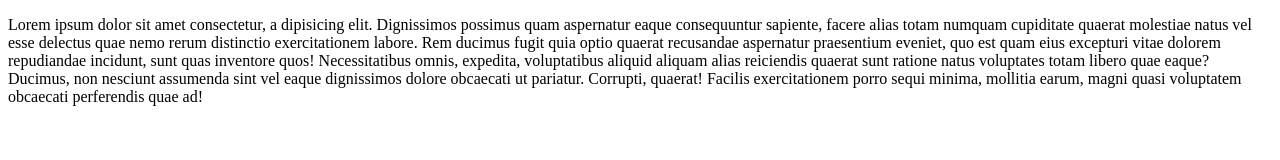
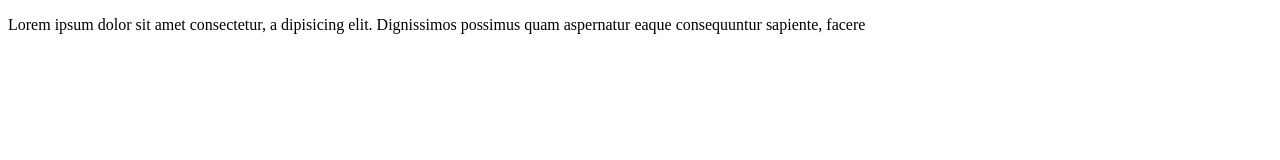
Before and after one commit to mta-8713/project, a plain HTML site: page about.html in a window 1280 px wide. Drawn offline with Linux system fonts and the light colour scheme.

Commit message:
emtehan bargasht

```diff
--- a/about.html
+++ b/about.html
@@ -1,26 +1,17 @@
 <!DOCTYPE html>
 <html lang="en">
+
 <head>
     <meta charset="UTF-8">
     <meta name="viewport" content="width=device-width, initial-scale=1.0">
     <title>about</title>
 </head>
+
 <body>
     <p>Lorem ipsum dolor sit amet consectetur, a
         dipisicing elit. Dignissimos possimus quam
-         aspernatur eaque consequuntur sapiente, facere
-          alias totam numquam cupiditate quaerat molestiae
-           natus vel esse delectus quae nemo rerum
-            distinctio exercitationem labore. Rem
-            ducimus fugit quia optio quaerat recusandae
-            aspernatur praesentium eveniet, quo est quam
-             eius excepturi vitae dolorem repudiandae incidunt,
-             sunt quas inventore quos! Necessitatibus omnis, expedita,
-              voluptatibus aliquid aliquam alias reiciendis quaerat sunt
-               ratione natus voluptates totam libero quae eaque? Ducimus,
-               non nesciunt assumenda sint vel eaque
-                dignissimos dolore obcaecati
-                ut pariatur. Corrupti, quaerat! Facilis exercitationem porro sequi minima,
-         mollitia earum, magni quasi voluptatem obcaecati perferendis quae ad!</p>
+        aspernatur eaque consequuntur sapiente, facere
+    </p>
 </body>
+
 </html>
```
Also changed, not shown: index.html (+1 -1 lines).
